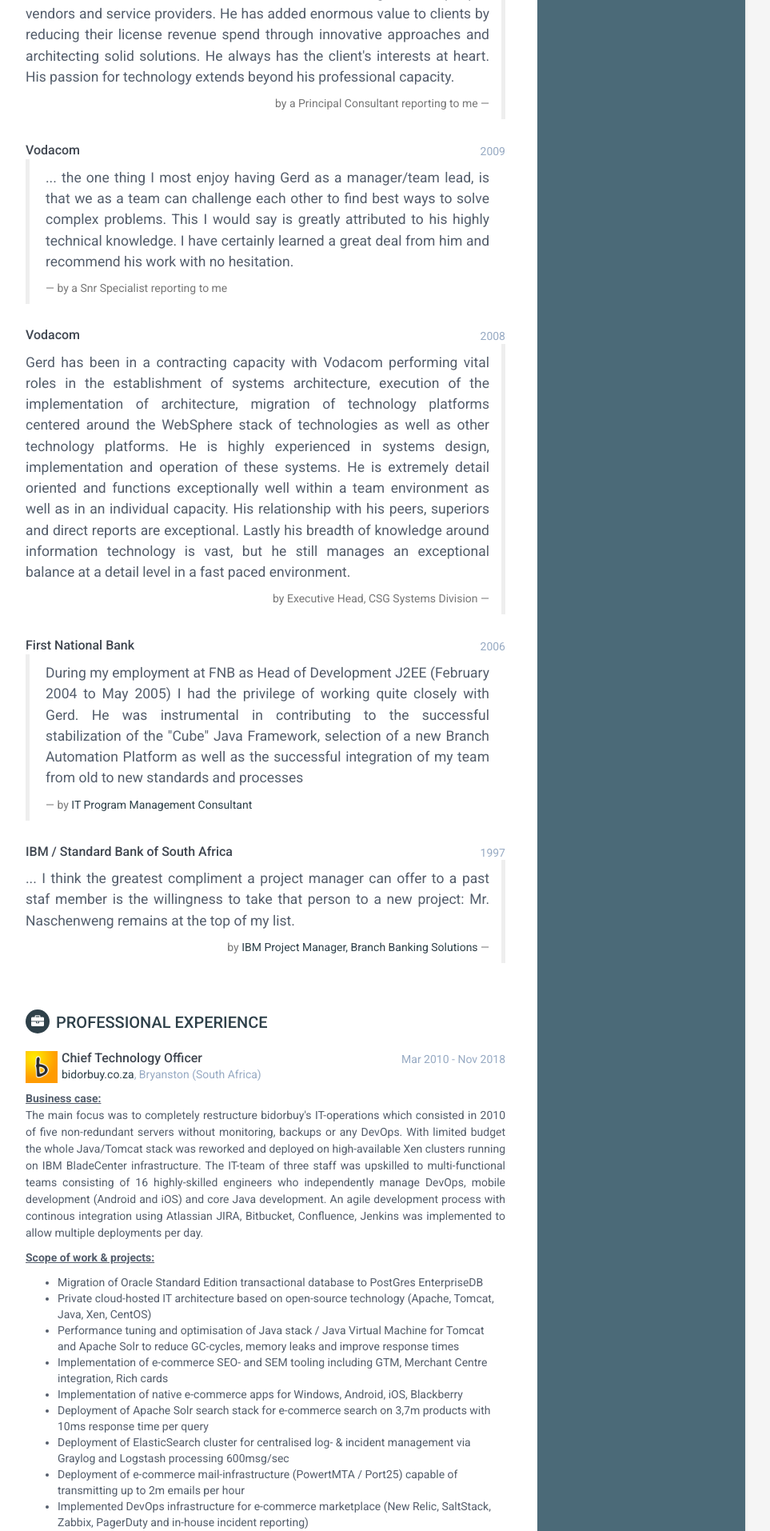
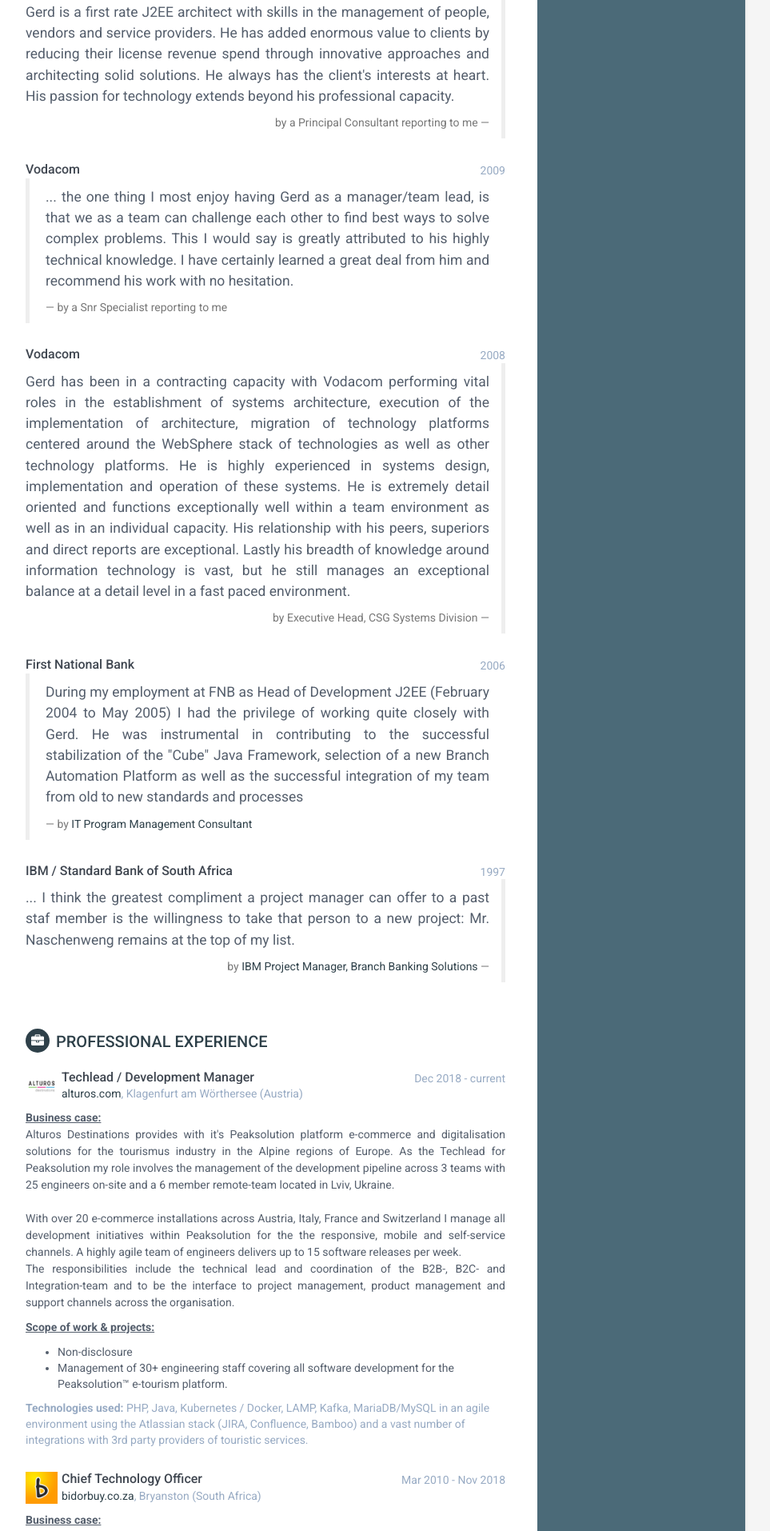
Before and after one commit to magicdude4eva/cv-naschenweng-info, a PHP site: page / in a window 1280 px wide. Shown: the part 3561-5475 px from the top of the page at 80% size, without its empty margins (188-1151 px from the left). Run offline with PHP 8.4, Linux system fonts and the light colour scheme.

Commit message:
Updated Alturos background

```diff
--- a/index.php
+++ b/index.php
@@ -3,16 +3,16 @@
 <!--[if IE 9]> <html lang="en" class="ie9"> <![endif]-->
 <!--[if !IE]><!--> <html lang="en"> <!--<![endif]-->
 <head>
-    <title>Curriculum Vitae - CV - e-Commerce / Senior Java / J2EE / Websphere Architect / Enterprise Architect / Team Leader, CTO / CIO, South Africa / Austria / Germany</title>
+    <title>Curriculum Vitae - CV - e-Commerce / Senior Java / e-Commerce Architect / Enterprise Architect / Team Leader, CTO / CIO, Carinthia,Austria</title>
     <meta charset="utf-8">
     <meta http-equiv="X-UA-Compatible" content="IE=edge">
     <meta name="viewport" content="width=device-width, initial-scale=1.0">
     <meta name="revisit-after" content="7 days">
     <meta name="author" content="Gerd W. Naschenweng">
-    <meta name="copyright" content="Copyright &copy; 1996-2019 by Gerd W. Naschenweng. All Rights Reserved.">
+    <meta name="copyright" content="Copyright &copy; 1996-2021 by Gerd W. Naschenweng. All Rights Reserved.">
     <meta name="keywords" content="curriculum vitae, cv, architect, java developer, j2ee architect, banking, java beans, financial, insurance, j2ee consultant, it consultant, design patterns, db2, ecommerce, e-commerce, elasticsearch, solr, e-business, eclipse, java, j2ee, systems integration, jdbc, jaas, jsp, programmer, jboss, mvc, portal development, retail, servlets, sql, systems integration, struts, struts 1.1, swing, telcos, telecoms, telecommunications, uml, web enable, websphere, websphere application server, weblogic, xml, xsl, xslt, gerd w. naschenweng, austria, österreich, kärnten, klagenfurt, deutschland">
     <meta name="description" content="Curriculum Vitae - CV - e-Commerce / Senior Java / J2EE / Websphere Architect / Enterprise Architect / Team Leader, CTO / CIO, Austria / Österreich / Kärnten / Klagenfurt, Germany / Deutschland -- available for hire">
-    <meta name="CONTACT_ADDR" content="Hauptstraße 3, 9813 Möllbrücke, Österreich / Austria">
+    <meta name="CONTACT_ADDR" content="Tannenweg 8, 9064 Magdalensberg, Österreich / Austria">
     <meta name="rating" content="General">
     <meta name="robots" content="INDEX, FOLLOW">
     <link rel="canonical" href="https://www.naschenweng.info/cv/" />
@@ -35,7 +35,7 @@
     <meta property="og:type" content="website"/>
     <meta property="og:locale" content="en_US"/>
     <meta property="og:site_name" content="naschenweng.info"/>
-    <meta property="og:title" content="CV Gerd Naschenweng ~ Java- &amp; JEE specialist / SEO / CTO"/>
+    <meta property="og:title" content="CV Gerd Naschenweng ~ Java- &amp; e-commerce specialist / SEO / CTO / Tech Lead"/>
     <meta property="og:description" content="Curriculum Vitae - CV - e-Commerce / Senior Java / J2EE / Websphere Architect / Enterprise Architect / Team Leader, CTO / CIO, Austria / Österreich / Kärnten / Klagenfurt, Germany / Deutschland -- available for hire"/>
     <meta property="og:image" content="https://www.naschenweng.info/cv/android-chrome-512x512.png"/>
     <meta property="og:image:width" content="512"/>
@@ -47,7 +47,7 @@
     <meta name="twitter:card" content="summary"/>
     <meta name="twitter:image" content="https://www.naschenweng.info/cv/android-chrome-512x512.png"/>
     <link itemprop="url" href="https://www.naschenweng.info/"/>
-    <meta itemprop="name" content="CV Gerd Naschenweng ~ Java- &amp; JEE specialist / SEO / CTO"/>
+    <meta itemprop="name" content="CV Gerd Naschenweng ~ Java- &amp; e-commerce specialist / SEO / CTO / Tech Lead"/>
     <meta itemprop="description" content="Curriculum Vitae - CV - e-Commerce / Senior Java / J2EE / Websphere Architect / Enterprise Architect / Team Leader, CTO / CIO, Austria / Österreich / Kärnten / Klagenfurt, Germany / Deutschland -- available for hire"/>
     <link href='https://fonts.googleapis.com/css?family=Roboto:400,500,400italic,300italic,300,500italic,700,700italic,900,900italic' rel='stylesheet' type='text/css'>
     <!-- Global CSS -->
@@ -117,7 +117,7 @@
                     <li title="Nationality"><i class="fa fa-globe"></i>Austrian (EC passport), South African perm. resident</li>
                     <li title="Workpermits for Austria, European Union and South Africa"><i class="fa fa-plane"></i>Austria, European Union, South Africa</li>
                     <li title="Marital status - Married with one child"><i class="fa fa-diamond"></i>Married</li>
-                    <li title="Address"><i class="fa fa-map-marker"></i>Johann-Burger-Straße 15, A-9020 Klagenfurt, Kärnten, Austria</li>
+                    <li title="Address"><i class="fa fa-map-marker"></i>Tannenweg 8, A-9064 Magdalensberg, Kärnten, Austria</li>
                 </ul>
             </div>
 
@@ -204,7 +204,7 @@
         <div class="main-wrapper">
           <section class="section summary-section" style="margin-bottom: 30px;">
               <div class="summary">
-                <i class="fa fa-quote-right"></i><span style="padding-left:5px;font-family: Georgia, serif;font-size: 120%;font-style: italic;line-height: 24px;">Österreicher / Kärntner derzeit in Südafrika als CTO bei bidorbuy in e-Commerce mit Java, DevOps, Linux, Tomcat, Solr, ElasticSearch &amp; Atlassian/New Relic tätig.<br></span>
+                <i class="fa fa-quote-right"></i><span style="padding-left:5px;font-family: Georgia, serif;font-size: 120%;font-style: italic;line-height: 24px;">e-Commerce enthusiast currently rocking e-tourism as a Techlead at Alturos Destinations. Managing a team of 30+ engineers across 15 customers and in charge of development of the Peaksolution&trade; e-commerce platform › DevOps, Linux, Agile, PHP, Java, OpenSource<br></span>
 
               <span style="font-size: 1pt; color: #ffffff">curriculum vitae, cv, websphere, senior Java, J2EE, Architect, Developer, Team Leader, Austria. Proactive, experienced senior Java software architect and developer with extensive Application Server (Websphere, Tomcat, Jetty) and Java experience available for work in Austria.</span>
               </div>
@@ -377,6 +377,36 @@
 
             <section class="section experiences-section">
                 <h2 class="section-title"><i class="fa fa-briefcase"></i>Professional Experience</h2>
+
+                <div class="item">
+                    <div class="meta">
+                        <div style="float:left">
+                          <img style="width:40px;height:40px;margin-right:5px;" alt="Alturos.com" src="./assets/images/icon-alturos.png">
+                        </div>
+                        <div class="upper-row">
+                            <h3 class="job-title">Techlead / Development Manager</h3>
+                            <div class="time">Dec 2018 - current</div>
+                        </div>
+                        <div class="company"><a title="Alturos Destinations - Alturos Destinations empowers tourist destinations to use their potential effectively and leads them into a digital future." href="https://www.alturos.com/?lang=en">alturos.com</a>, Klagenfurt am Wörthersee (Austria)</div>
+                    </div>
+                    <div class="details">
+                      <p align="justify"><u><b>Business case:</b></u><br>
+                      Alturos Destinations provides with it's Peaksolution platform e-commerce and digitalisation solutions for the tourismus industry in the Alpine regions of Europe. As the Techlead for Peaksolution my role involves the management of the development pipeline across 3 teams with 25 engineers on-site and a 6 member remote-team located in Lviv, Ukraine.
+
+                      <br/><br/>With over 20 e-commerce installations across Austria, Italy, France and Switzerland I manage all development initiatives within Peaksolution for the the responsive, mobile and self-service channels. A highly agile team of engineers delivers up to 15 software releases per week.
+
+                      <br/>The responsibilities include the technical lead and coordination of the B2B-, B2C- and Integration-team and to be the interface to project management, product management and support channels across the organisation.
+                      </p>
+                      <p align="justify"><u><b>Scope of work &amp projects:</b></u></p>
+                      <ul>
+                        <li>Non-disclosure</li>
+                        <li>Management of 30+ engineering staff covering all software development for the Peaksolution&trade; e-tourism platform.</li>
+                      </ul>
+                    </div>
+                    <div class="company"><b>Technologies used:</b> PHP, Java, Kubernetes / Docker, LAMP, Kafka, MariaDB/MySQL in an agile environment using the Atlassian stack (JIRA, Confluence, Bamboo) and a vast number of integrations with 3rd party providers of touristic services.
+
+                    </div>
+                </div>
 
                 <div class="item">
                     <div class="meta">
```
Also changed, not shown: index.html (+37 -7 lines), assets/images/icon-alturos.png (added), 1 other file.
